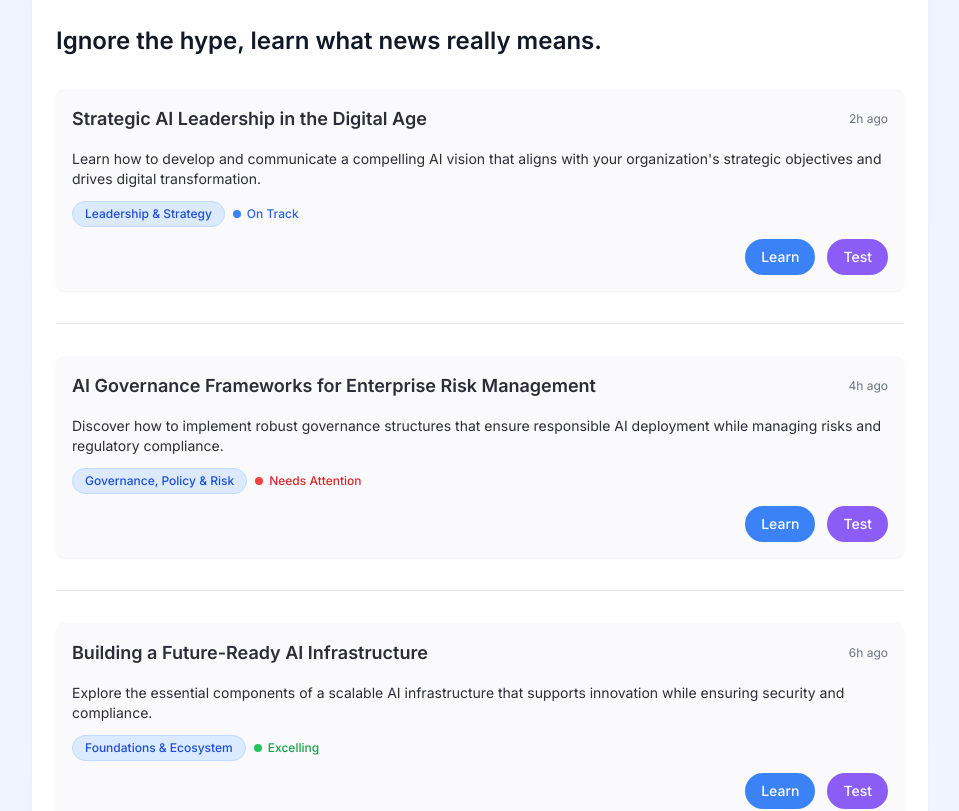
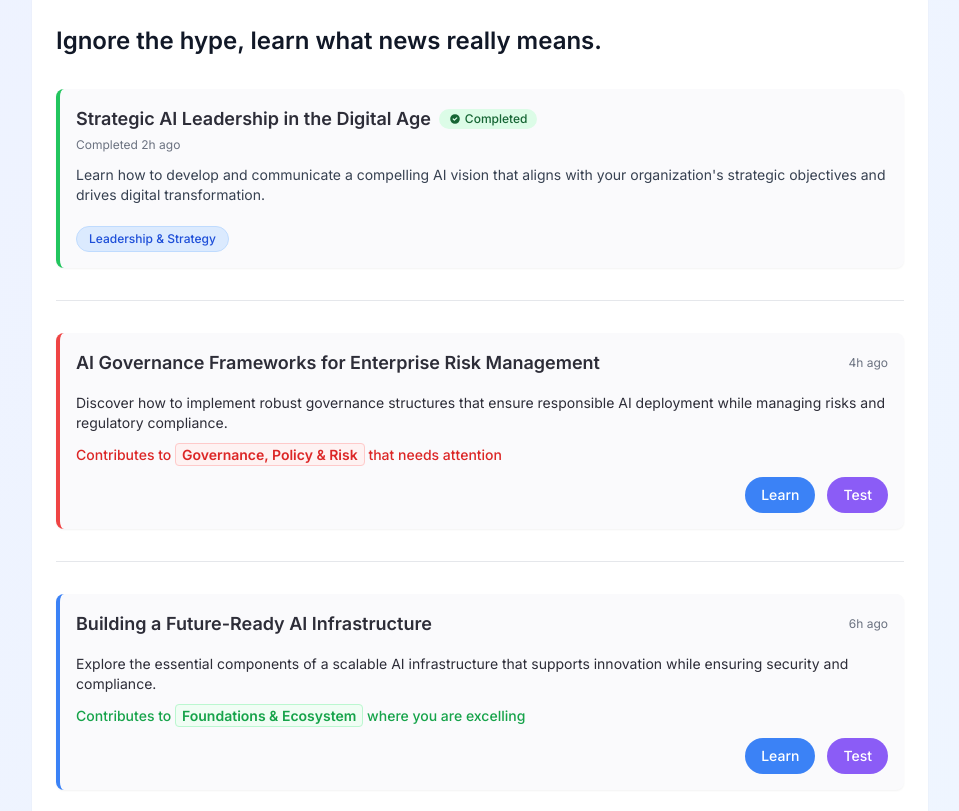
Before and after one commit to danr75/Test2Rapid, a Next.js app: page /daily-feed in a window 1280 px wide. Shown: the part 421-1232 px from the top of the page, without its empty margins (160-1119 px from the left). Built offline with nearby package versions, Linux system fonts and the light colour scheme.

Commit message:
Clearner UI learning coach

```diff
--- a/src/components/common/StatusIndicator.tsx
+++ b/src/components/common/StatusIndicator.tsx
@@ -1,6 +1,6 @@
 import React from 'react';
 
-type Status = 'needs-attention' | 'on-track' | 'excelling';
+type Status = 'needs-attention' | 'on-track' | 'excelling' | 'completed';
 
 interface StatusIndicatorProps {
   status: Status;
@@ -22,6 +22,11 @@ const statusMap = {
     text: 'Excelling',
     textColor: 'text-green-600',
     dotColor: 'bg-green-500'
+  },
+  'completed': {
+    text: 'Completed',
+    textColor: 'text-green-600',
+    dotColor: 'bg-green-500'
   }
 };
 
--- a/src/pages/daily-feed.tsx
+++ b/src/pages/daily-feed.tsx
@@ -154,52 +154,44 @@ const DailyFeedPage: React.FC = () => {
               <div className="mb-10">
                 <div className="space-y-8 p-6 pt-8 rounded-lg bg-white shadow-sm">
                   <h2 className="text-2xl font-semibold text-gray-900">Ignore the hype, learn what news really means.</h2>
-                  {/* Article 1: Leadership & Strategy */}
-                  <div style={{backgroundColor: '#FAFAFC'}} className="rounded-lg shadow-sm overflow-hidden">
+                  {/* Article 1: Leadership & Strategy - Completed State */}
+                  <div style={{backgroundColor: '#FAFAFC'}} className="rounded-lg shadow-sm overflow-hidden border-l-4 border-green-500">
                     <div className="p-4 space-y-3">
-                      <div className="flex justify-between items-center mb-4">
-                        <h2 className="font-semibold text-lg" style={{color: '#2D2D38'}}>Strategic AI Leadership in the Digital Age</h2>
-                        <span className="text-xs" style={{color: '#6B7280'}}>2h ago</span>
+                      <div className="flex justify-between items-start mb-3">
+                        <div className="flex-1">
+                          <div className="flex items-center gap-2">
+                            <h2 className="font-semibold text-lg" style={{color: '#2D2D38'}}>Strategic AI Leadership in the Digital Age</h2>
+                            <span className="inline-flex items-center bg-green-100 text-green-800 text-xs font-medium px-2.5 py-0.5 rounded-full">
+                              <svg className="w-3 h-3 mr-1" fill="currentColor" viewBox="0 0 20 20" xmlns="http://www.w3.org/2000/svg">
+                                <path fillRule="evenodd" d="M10 18a8 8 0 100-16 8 8 0 000 16zm3.707-9.293a1 1 0 00-1.414-1.414L9 10.586 7.707 9.293a1 1 0 00-1.414 1.414l2 2a1 1 0 001.414 0l4-4z" clipRule="evenodd" />
+                              </svg>
+                              Completed
+                            </span>
+                          </div>
+                          <span className="text-xs text-gray-500 block mt-1">Completed 2h ago</span>
+                        </div>
                       </div>
-                      <p className="text-sm mb-5" style={{color: '#2D2D38'}}>Learn how to develop and communicate a compelling AI vision that aligns with your organization's strategic objectives and drives digital transformation.</p>
+                      <p className="text-sm mb-3 text-gray-700">Learn how to develop and communicate a compelling AI vision that aligns with your organization's strategic objectives and drives digital transformation.</p>
 
-                      <div className="flex flex-wrap items-center gap-2 mb-3">
+                      <div className="pt-2">
                         <Tag tag="leadership-strategy" onClick={() => {}} className="text-xs" />
-                        <StatusIndicator status="on-track" />
-                      </div>
-
-                      <div className="flex justify-end items-center gap-3 mt-2">
-                        <button
-                          onClick={() => handleLaunchLearning("Responsible Use of Generative AI in Customer Services")}
-                          className="bg-blue-500 hover:bg-blue-600 text-white px-4 py-2 rounded-full text-sm font-medium transition-colors"
-                        >
-                          Learn
-                        </button>
-
-                        <button
-                          onClick={() => handleLaunchTest("Responsible Use of Generative AI in Customer Services")}
-                          className="bg-violet-500 hover:bg-violet-600 text-white px-4 py-2 rounded-full text-sm font-medium transition-colors"
-                        >
-                          Test
-                        </button>
                       </div>
                     </div>
                   </div>
 
                   <hr className="border-[#E5E7EB] border-t" />
 
-                  {/* Article 2: Governance, Policy & Risk */}
-                  <div style={{backgroundColor: '#FAFAFC'}} className="rounded-lg shadow-sm overflow-hidden">
+                  {/* Article 2: Governance, Policy & Risk - Needs Attention */}
+                  <div style={{backgroundColor: '#FAFAFC'}} className="rounded-lg shadow-sm overflow-hidden border-l-4 border-red-500">
                     <div className="p-4 space-y-3">
                       <div className="flex justify-between items-center mb-4">
                         <h2 className="font-semibold text-lg" style={{color: '#2D2D38'}}>AI Governance Frameworks for Enterprise Risk Management</h2>
                         <span className="text-xs" style={{color: '#6B7280'}}>4h ago</span>
                       </div>
-                      <p className="text-sm mb-5" style={{color: '#2D2D38'}}>Discover how to implement robust governance structures that ensure responsible AI deployment while managing risks and regulatory compliance.</p>
+                      <p className="text-sm mb-4" style={{color: '#2D2D38'}}>Discover how to implement robust governance structures that ensure responsible AI deployment while managing risks and regulatory compliance.</p>
 
-                      <div className="flex flex-wrap items-center gap-2 mb-3">
-                        <Tag tag="governance-policy-risk" onClick={() => {}} className="text-xs" />
-                        <StatusIndicator status="needs-attention" />
+                      <div className="text-sm text-red-600 font-medium mb-2">
+                        Contributes to <span className="font-semibold bg-red-50 border border-red-200 rounded px-1.5 py-0.5">Governance, Policy & Risk</span> that needs attention
                       </div>
 
                       <div className="flex justify-end items-center gap-3 mt-2">
@@ -222,8 +214,8 @@ const DailyFeedPage: React.FC = () => {
 
                   <hr className="border-[#E5E7EB] border-t" />
 
-                  {/* Article 3: Foundations & Ecosystem */}
-                  <div style={{backgroundColor: '#FAFAFC'}} className="rounded-lg shadow-sm overflow-hidden">
+                  {/* Article 3: Foundations & Ecosystem - Excelling */}
+                  <div style={{backgroundColor: '#FAFAFC'}} className="rounded-lg shadow-sm overflow-hidden border-l-4 border-blue-500">
                     <div className="p-4 space-y-3">
                       <div className="flex justify-between items-center mb-4">
                         <h2 className="font-semibold text-lg" style={{color: '#2D2D38'}}>Building a Future-Ready AI Infrastructure</h2>
@@ -231,9 +223,8 @@ const DailyFeedPage: React.FC = () => {
                       </div>
                       <p className="text-sm mb-5" style={{color: '#2D2D38'}}>Explore the essential components of a scalable AI infrastructure that supports innovation while ensuring security and compliance.</p>
 
-                      <div className="flex flex-wrap items-center gap-2 mb-3">
-                        <Tag tag="foundations-ecosystem" onClick={() => {}} className="text-xs" />
-                        <StatusIndicator status="excelling" />
+                      <div className="text-sm text-green-600 font-medium mb-2">
+                        Contributes to <span className="font-semibold bg-green-50 border border-green-200 rounded px-1.5 py-0.5">Foundations & Ecosystem</span> where you are excelling
                       </div>
 
                       <div className="flex justify-end items-center gap-3 mt-2">
@@ -256,8 +247,8 @@ const DailyFeedPage: React.FC = () => {
 
                   <hr className="border-[#E5E7EB] border-t" />
 
-                  {/* Article 4: Workforce Enablement */}
-                  <div style={{backgroundColor: '#FAFAFC'}} className="rounded-lg shadow-sm overflow-hidden">
+                  {/* Article 4: Workforce Enablement - On Track */}
+                  <div style={{backgroundColor: '#FAFAFC'}} className="rounded-lg shadow-sm overflow-hidden border-l-4 border-blue-500">
                     <div className="p-4 space-y-3">
                       <div className="flex justify-between items-center mb-4">
                         <h2 className="font-semibold text-lg" style={{color: '#2D2D38'}}>Upskilling Teams for the AI Revolution</h2>
@@ -265,9 +256,8 @@ const DailyFeedPage: React.FC = () => {
                       </div>
                       <p className="text-sm mb-5" style={{color: '#2D2D38'}}>Learn strategies for developing AI literacy across your organization and building the skills needed for successful AI adoption.</p>
 
-                      <div className="flex flex-wrap items-center gap-2 mb-3">
-                        <Tag tag="workforce-enablement" onClick={() => {}} className="text-xs" />
-                        <StatusIndicator status="on-track" />
+                      <div className="text-sm text-blue-600 font-medium mb-2">
+                        Contributes to <span className="font-semibold bg-blue-50 border border-blue-200 rounded px-1.5 py-0.5">Workforce Enablement</span> which you are on track
                       </div>
 
                       <div className="flex justify-end items-center gap-3 mt-2">
```
Also changed, not shown: src/pages/learning-coach.tsx (+16 -5 lines).
